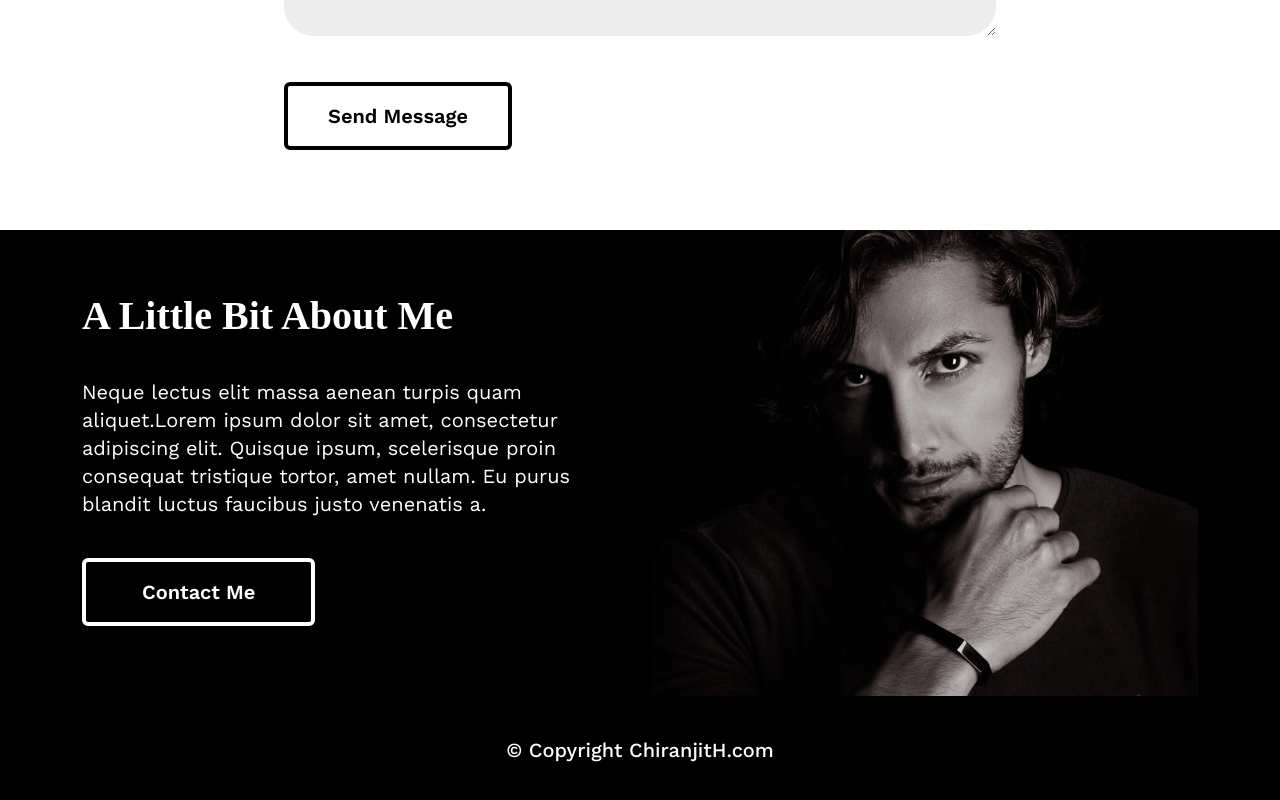
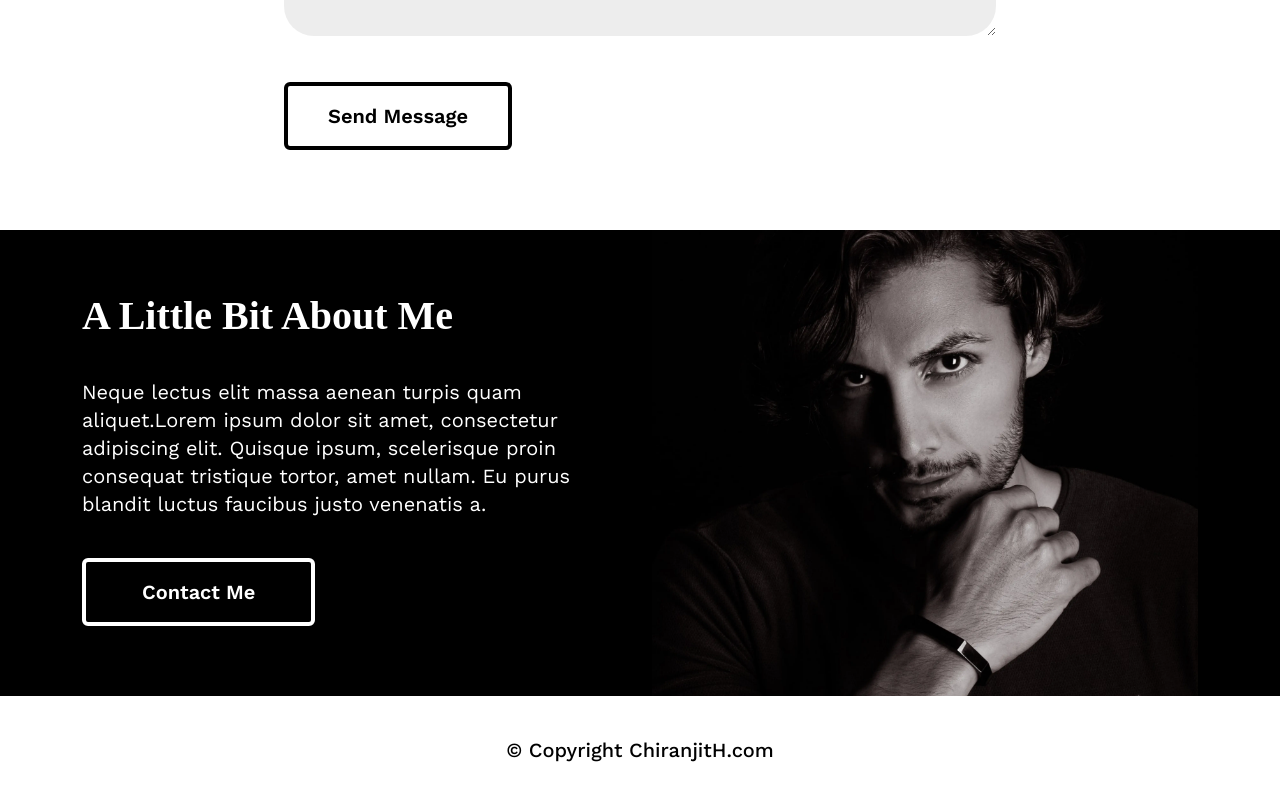
Before and after one commit to Raghav-558/UI-UX-Designer-project, a React (Create React App) app: page / in a window 1280 px wide. Shown: the part 1674-2474 px from the top of the page. Built offline with nearby package versions, Linux system fonts and the light colour scheme; a web font is replaced by a local one.

Commit message:
change footer background

```diff
--- a/src/components/comman/Cards.jsx
+++ b/src/components/comman/Cards.jsx
@@ -28,7 +28,7 @@ const Cards = () => {
   ];
   return (
     <div className=' bg-black'>
-      <div className='max-w-[1140px] mx-auto px-3 pt-16 max-md:pt-10 pb-16'>
+      <div className='max-w-[1140px] mx-auto px-3 pt-16 max-md:pt-10 pb-16 max-md:pb-10'>
         <div className='text-left flex items-center gap-16 max-md:flex-col max-md:gap-3'>
           <h2 className='eczar font-semibold text-fs-2xl max-md:text-2xl text-white'>Featured Work</h2>
           <button class="worksans font-semibold text-xl max-md:text-base rounded-md before:ease relative py-4 px-6 overflow-hidden border-4 border-white text-white transition-all before:absolute before:top-1/2 before:h-0 before:w-64 before:origin-center before:-translate-x-26 before:rotate-45 before:bg-white before:duration-300 hover:text-black hover:before:h-64 hover:before:-translate-y-32">
--- a/src/components/comman/Footer.jsx
+++ b/src/components/comman/Footer.jsx
@@ -2,9 +2,9 @@ import React from 'react'
 
 const Footer = () => {
     return (
-        <div className='bg-black flex items-center justify-center'>
+        <div className='flex items-center justify-center'>
             <div className='pb-10 pt-10'>
-                <p className='worksans text-white text-xl font-medium'>© Copyright ChiranjitH.com</p>
+                <p className='worksans text-black text-xl font-medium'>© Copyright ChiranjitH.com</p>
             </div>
         </div>
     )
```
